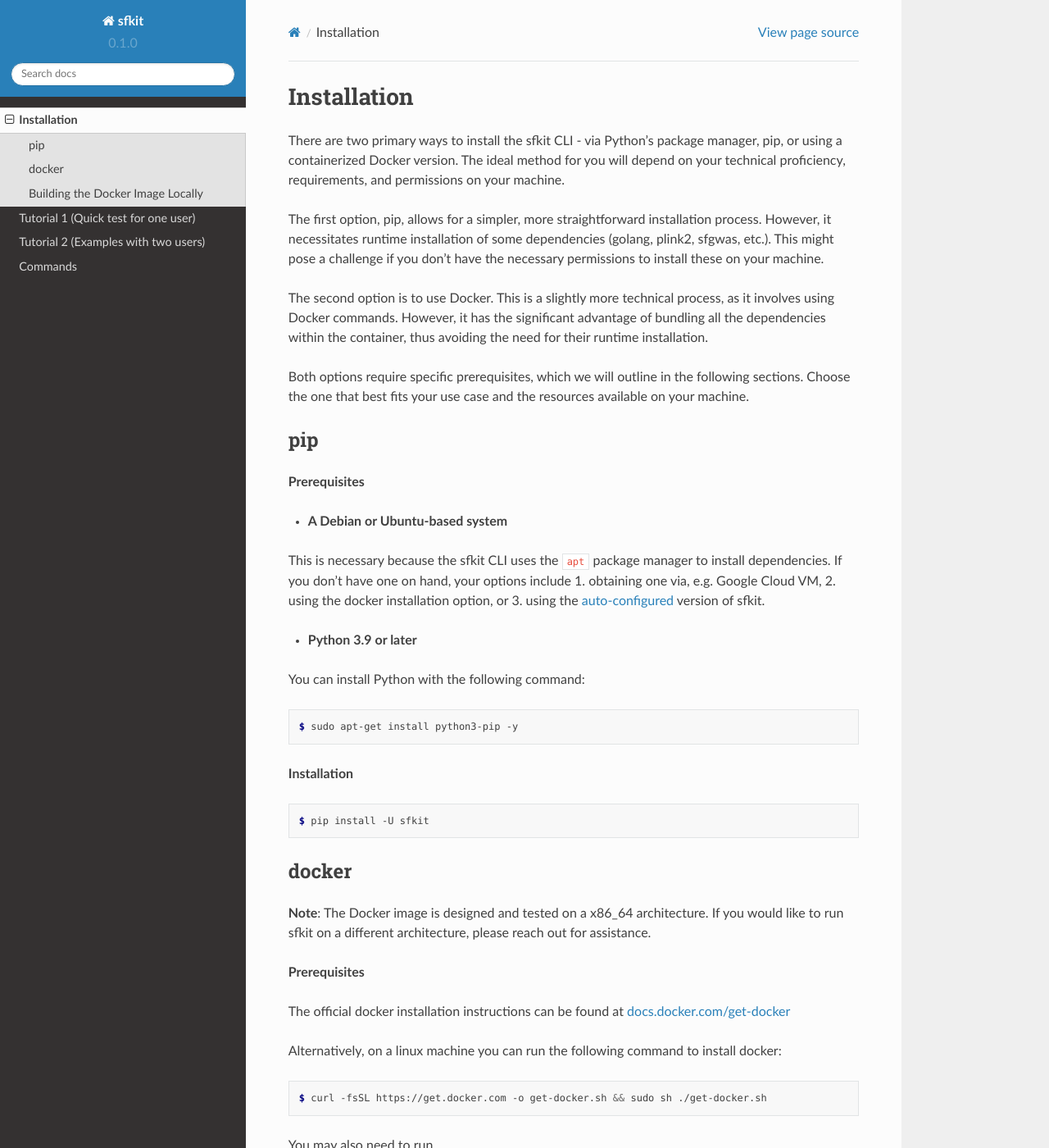
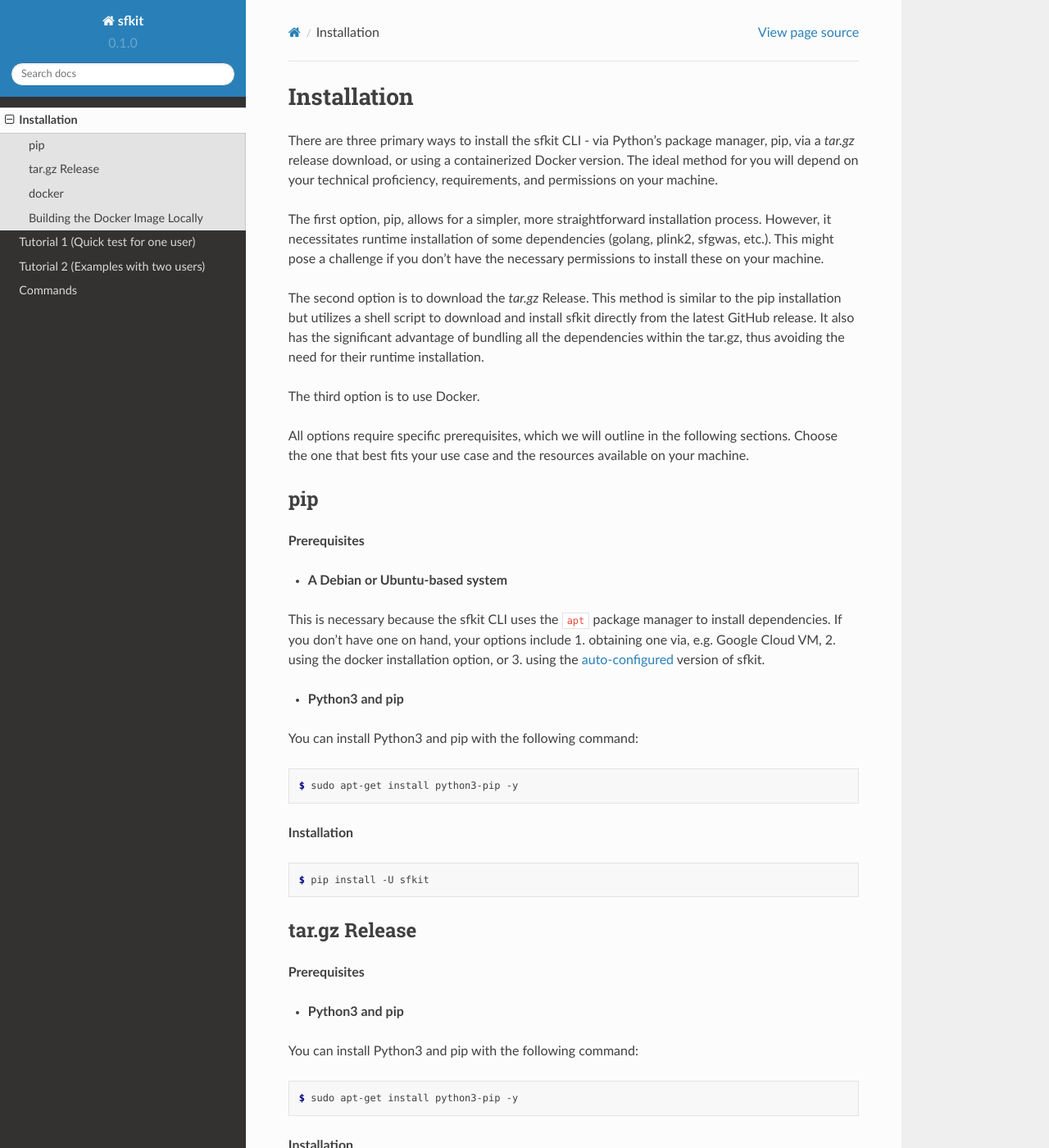
Before and after one commit to hcholab/sfkit, a Sphinx documentation site: the page built from docs/source/installation.rst, in a window 1280 px wide and 1400 px high. Shown: the whole window at 82% size. Built offline with Sphinx 7.4.7 and the Read the Docs theme 2.0.0, drawn with Linux system fonts in a browser that asks for light colours; some of the changed text lies outside the part shown.

```diff
--- a/docs/source/installation.rst
+++ b/docs/source/installation.rst
@@ -1,13 +1,15 @@
 Installation
 ============
 
-There are two primary ways to install the sfkit CLI - via Python's package manager, pip, or using a containerized Docker version. The ideal method for you will depend on your technical proficiency, requirements, and permissions on your machine.
+There are three primary ways to install the sfkit CLI - via Python's package manager, pip, via a `tar.gz` release download, or using a containerized Docker version. The ideal method for you will depend on your technical proficiency, requirements, and permissions on your machine.
 
 The first option, pip, allows for a simpler, more straightforward installation process. However, it necessitates runtime installation of some dependencies (golang, plink2, sfgwas, etc.). This might pose a challenge if you don't have the necessary permissions to install these on your machine.
 
-The second option is to use Docker. This is a slightly more technical process, as it involves using Docker commands. However, it has the significant advantage of bundling all the dependencies within the container, thus avoiding the need for their runtime installation.
+The second option is to download the `tar.gz` Release. This method is similar to the pip installation but utilizes a shell script to download and install sfkit directly from the latest GitHub release. It also has the significant advantage of bundling all the dependencies within the tar.gz, thus avoiding the need for their runtime installation.
 
-Both options require specific prerequisites, which we will outline in the following sections. Choose the one that best fits your use case and the resources available on your machine.
+The third option is to use Docker.
+
+All options require specific prerequisites, which we will outline in the following sections. Choose the one that best fits your use case and the resources available on your machine.
 
 
 
@@ -20,9 +22,9 @@
 
 This is necessary because the sfkit CLI uses the ``apt`` package manager to install dependencies. If you don't have one on hand, your options include 1. obtaining one via, e.g. Google Cloud VM, 2. using the docker installation option, or 3. using the `auto-configured <https://sfkit.org/instructions>`__ version of sfkit.
 
-* **Python 3.9 or later**
+* **Python3 and pip**
 
-You can install Python with the following command:
+You can install Python3 and pip with the following command:
 
 .. code-block:: console
 
@@ -34,6 +36,27 @@
 .. code-block:: console
 
     $ pip install -U sfkit
+
+
+tar.gz Release
+--------------
+
+**Prerequisites**
+
+* **Python3 and pip**
+
+You can install Python3 and pip with the following command:
+
+.. code-block:: console
+
+    $ sudo apt-get install python3-pip -y
+
+**Installation**
+
+.. code-block:: console
+
+    $ bash <(curl -sL https://github.com/hcholab/sfkit/releases/latest/download/install.sh)
+
 
 docker
 ------
```
Also changed, not shown: 3 other files.
